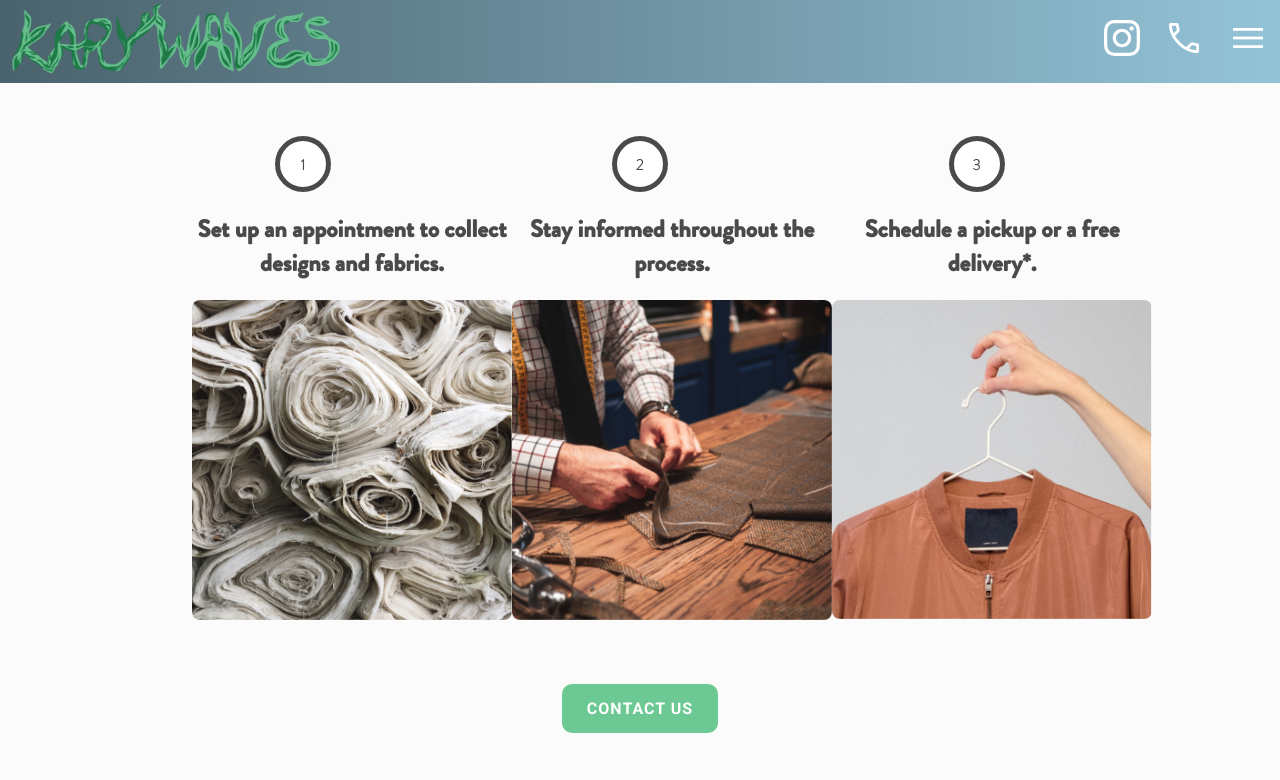
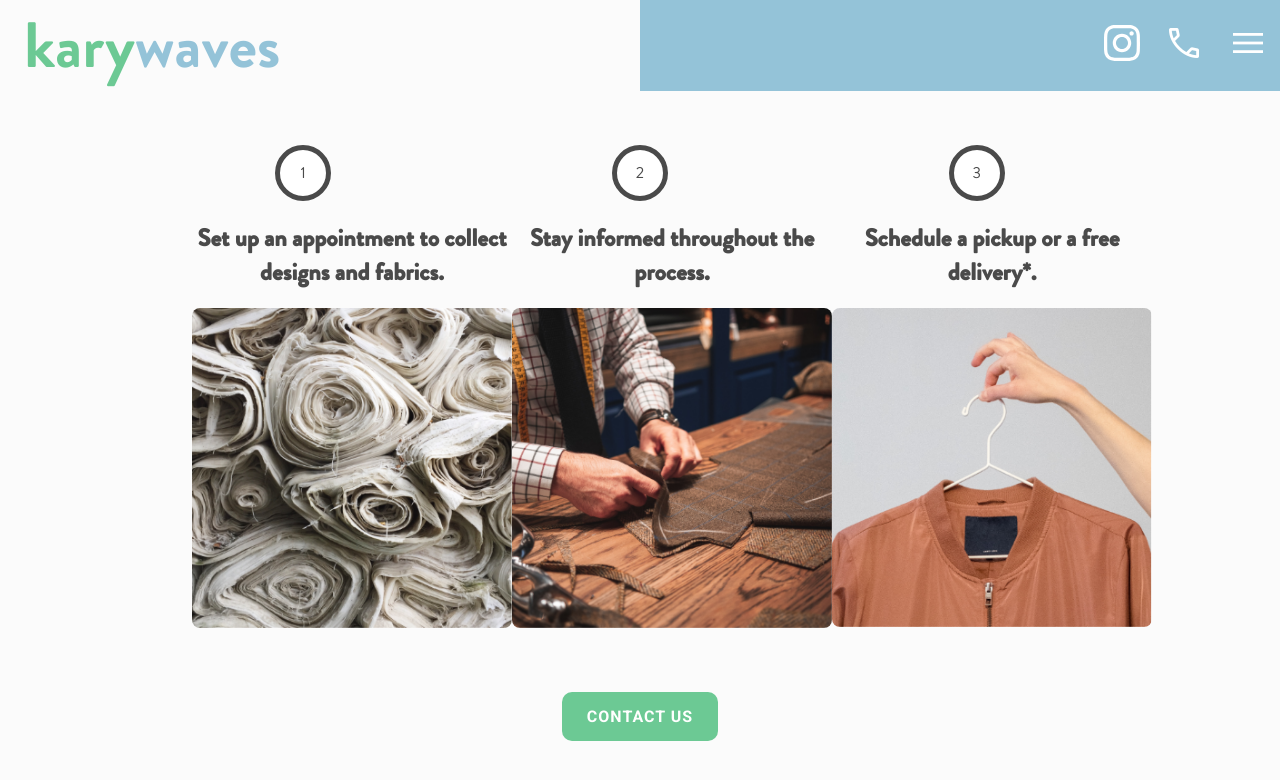
Before and after one commit to kmacancela/kw, a React (Create React App) app: page /how-to in a window 1280 px wide. Shown: the top 780 px of the page. Built offline with nearby package versions, Linux system fonts and the light colour scheme.

Commit message:
adding styling

```diff
--- a/public/index.html
+++ b/public/index.html
@@ -7,6 +7,7 @@
   <meta name="description" content="Web site created using create-react-app" />
   <link href="https://fonts.googleapis.com/css2?family=Roboto:wght@300;400;700&display=swap" rel="stylesheet">
   <link rel="stylesheet" href="https://fonts.googleapis.com/css2?family=Material+Symbols+Outlined" />
+  <link href="https://fonts.googleapis.com/css2?family=Pacifico&display=swap" rel="stylesheet">
   <title>KARY WAVES | Handmade clothing at your doorstep.</title>
 </head>
 <body>
--- a/src/App.css
+++ b/src/App.css
@@ -21,6 +21,7 @@ body {
     background-color: #FBFBFB;
     width: 100vw;
     overflow: hidden;
+    -webkit-font-smoothing: antialiased;
 }
 
 h1 {
--- a/src/components/Contact/Contact.jsx
+++ b/src/components/Contact/Contact.jsx
@@ -1,13 +1,10 @@
 import React, { useEffect, useState } from 'react';
 import { useForm } from "react-hook-form";
 import { useNavigate } from 'react-router-dom'
+import styled from 'styled-components';
 import "./contact.css"
 
 const Contact = ({handleNav}) => {
-    useEffect(() => {
-        handleNav(2);
-    });
-
     const navigate = useNavigate();
     const onClick = (to) => {
         navigate(to);
--- a/src/components/Contact/contact.css
+++ b/src/components/Contact/contact.css
@@ -16,4 +16,4 @@
         .contactForm form .row {
             display: flex; }
             .contactForm form .col {
-                flex: 1; }
+                width: 50%; }
--- a/src/components/Navbar/navbar.css
+++ /dev/null
@@ -1,97 +0,0 @@
-.navbar {
-    display: flex;
-    align-items: center;
-    min-height: 10vh;
-    /* padding: 0 30px; */
-    width: 100vw;
-    background: linear-gradient(
-        to right,
-        transparent 0%,
-        transparent 50%,
-        #94C3D8 50%,
-        #94C3D8 100%
-    );
-    -webkit-transition: background 300ms linear;
-    -ms-transition: background 300ms linear;
-    transition: background 300ms linear; }
-    .navbar:hover {
-        background-position:-50vw; }
-        .navbar:not(.uno):hover .logo img {
-            content: url("../../img/logo-outline-fff.png"); }
-    .navbar .hidden-bg {
-        position: absolute;
-        width: 100vw;
-        min-height: 10vh;
-        background: linear-gradient(
-            to right,
-            transparent 0%,
-            transparent 50%,
-            #94C3D8 50%,
-            #94C3D8 100%
-        );
-        right: 0;
-        left: 0;
-        top: 0;
-        /* bottom: 0; */
-        z-index: -1; }
-    .navbar .left {
-        flex: 1;}
-    .navbar .right {
-        flex: 1;
-        display: flex;
-        justify-content: right; }
-    .navbar.uno {
-        background: linear-gradient(
-        to right,
-        #4A626C 0%,
-        /* #4A626C 50%,
-        #94C3D8 50%,  */
-        #94C3D8 100%
-    );
-    }
-    .navbar.dos {
-        background: linear-gradient(
-        to right,
-        #4A626C 0%,
-        /* #4A626C 50%,
-        #94C3D8 50%,  */
-        #4A626C 100%
-    );
-    }
-    .navbar.start .hidden-bg {
-        /* background: linear-gradient(
-        to right,
-        #94C3D8 0%,
-        #94C3D8 50%,
-        #94C3D8 50%,
-        #94C3D8 100%
-    ); */
-    background-position:50vw;
-    transition: background-position 500ms linear;
-    }
-
-.logo img {
-    width: 22em;
-}
-
-.nav-menu {
-    display: flex;
-    align-items: center; }
-    .nav-menu .nav-item {
-        cursor: pointer;
-        padding: 0 0.75em; }
-        .nav-menu .nav-item span {
-            color: #FFFFFF;
-            font-size: 2.5em; }
-        .nav-menu .nav-item img {
-            width: 2.25em; }
-
-.navbar .logo.hide {
-    opacity: 0;
-}
-.navbar .logo {
-    transition: opacity 500ms ease-in;
-}
-.navbar .logo:not(.hide) {
-    opacity: 1;
-}
--- a/src/components/Navbar/navbar.jsx
+++ b/src/components/Navbar/navbar.jsx
@@ -1,28 +1,66 @@
-import "./navbar.css"
-import Logo from "../../img/logo.png"
+import Logo from "../../img/logo.svg"
 import Instagram from "../../img/instagram.svg"
 import { Link, useNavigate } from 'react-router-dom';
 import React, { useEffect } from 'react';
+import styled from 'styled-components';
 
-const Navbar = ({nav, handleNav}) => {
+const Navbar = () => {
+    const Navbar = styled.div`
+        display: flex;
+        align-items: center;
+        min-height: 10vh;
+        width: 100vw;
+        background: linear-gradient(
+            to right,
+            transparent 0%,
+            transparent 50%,
+            #94C3D8 50%,
+            #94C3D8 100%
+        );
+        -webkit-transition: background 300ms linear;
+        -ms-transition: background 300ms linear;
+        transition: background 300ms linear;
+    `;
+    const Left = styled.div`
+        flex: 1;
+    `;
+    const Right = styled.div`
+        flex: 1;
+        display: flex;
+        justify-content: right;
+    `;
+    const LogoContainer = styled.div`
+        transition: opacity 500ms ease-in;
+        padding-left: 1.5em
+    `;
+    const LogoSpan = styled.span`
+        font-family: 'BrandonGrotesque-Bold';
+        font-size: 4em;
+        text-decoration: none;
+        color: #6CC994;
+    `;
+    const LogoSpanNext = styled(LogoSpan)`
+        color: #94C3D8;
+    `;
+    const NavMenu = styled.div`
+        display: flex;
+        align-items: center;
+    `;
+    const NavItem = styled.div`
+        cursor: pointer;
+        padding: 0 0.75em;
+    `;
+    const NavItemSpan = styled.span`
+        color: #FFFFFF;
+        font-size: 2.5em;
+    `;
+    const NavItemImg = styled.img`
+        width: 2.25em;
+    `;
+
     const navigate = useNavigate();
     const onClick = (to) => {
         navigate(to);
-    }
-
-    var navbarEl = document.querySelector(".navbar");
-    switch(nav) {
-        case 0:
-            if(navbarEl) navbarEl.classList.remove("uno");
-            break;
-        case 1:
-            if(navbarEl) navbarEl.classList.add("uno");
-            break;
-        case 2:
-            if(navbarEl) navbarEl.classList.add("dos");
-            break;
-        default:
-            console.log("default");
     }
 
     useEffect(() => {
@@ -31,33 +69,30 @@ const Navbar = ({nav, handleNav}) => {
     }, []);
 
     return (
-        <div className="navbar">
-            <div className="left">
-                <div className="logo hide">
-                    <Link to="/" onClick={() => handleNav(0)}>
-                        <img src={Logo} alt="" />
-                    </Link>
-                </div>
-            </div>
-            <div className="right">
-                <div className="nav-menu">
-                    <div className="nav-item" onClick={()=>onClick("/hi")}>
-                        <img src={Instagram} alt="instagram" />
-                    </div>
-                    <div className="nav-item" onClick={()=>onClick("/hi")}>
-                        <span className="material-symbols-outlined">
+        <Navbar>
+            <Left>
+                <LogoContainer className="logo">
+                    <LogoSpan>kary</LogoSpan><LogoSpanNext>waves</LogoSpanNext>
+                </LogoContainer>
+            </Left>
+            <Right>
+                <NavMenu>
+                    <NavItem onClick={()=>onClick("/hi")}>
+                        <NavItemImg src={Instagram} alt="instagram" />
+                    </NavItem>
+                    <NavItem onClick={()=>onClick("/hi")}>
+                        <NavItemSpan className="material-symbols-outlined">
                             call
-                        </span>
-                    </div>
-                    <div className="nav-item" onClick={()=>onClick("/hi")}>
-                        <span className="material-symbols-outlined">
+                        </NavItemSpan>
+                    </NavItem>
+                    <NavItem onClick={()=>onClick("/hi")}>
+                        <NavItemSpan className="material-symbols-outlined">
                             menu
-                        </span>
-                    </div>
-                </div>
-            </div>
-            <div className="hidden-bg"></div>
-        </div>
+                        </NavItemSpan>
+                    </NavItem>
+                </NavMenu>
+            </Right>
+        </Navbar>
     )
 }
 
--- a/src/components/intro/intro.css
+++ /dev/null
@@ -1,22 +0,0 @@
-.page .left {
-    flex: 1;
-    min-width: 50vw;
-    background-image: url("../../img/main.png");
-    background-size: cover; }
-.page .right {
-    flex: 1;
-    display: flex;
-    align-items: center;
-    padding: 0 50px; }
-    .page .right .wrapper h3 {
-        padding-right: 50px; }
-
-#intro .right .wrapper.hide {
-    opacity: 0;
-}
-#intro .right .wrapper {
-    transition: opacity 500ms ease-in;
-}
-#intro .right .wrapper:not(.hide) {
-    opacity: 1;
-}
--- a/src/components/intro/intro.jsx
+++ b/src/components/intro/intro.jsx
@@ -1,8 +1,28 @@
-import "./intro.css"
 import { useNavigate } from 'react-router-dom'
 import React, { useEffect } from 'react';
+import styled from 'styled-components';
+import CoverImg from '../../img/main.png';
 
 const Intro = ({ handleNav }) => {
+    const Intro = styled.div``;
+    const Left = styled.div`
+        flex: 1;
+        min-width: 50vw;
+        background-image: url(${CoverImg});
+        background-size: cover;
+    `;
+    const Right = styled.div`
+        flex: 1;
+        display: flex;
+        align-items: center;
+        padding: 0 50px;
+    `;
+    const Title = styled.h3`
+        padding-right: 50px;
+    `;
+    const Wrapper = styled.div`
+        transition: opacity 500ms ease-in;
+    `;
 
     useEffect(() => {
         handleNav(0);
@@ -13,22 +33,17 @@ const Intro = ({ handleNav }) => {
         navigate(to);
     }
 
-    useEffect(() => {
-            var wrapperEl = document.getElementById("intro").getElementsByClassName("wrapper")[0];
-            if(wrapperEl) wrapperEl.classList.remove("hide");
-    }, []);
-
     return (
-        <div id="intro" className="page">
-            <div className="left"></div>
-            <div className="right">
-                <div className="wrapper hide">
+        <Intro id="intro" className="page">
+            <Left></Left>
+            <Right>
+                <Wrapper>
                     <h1>We make clothes,<br/>so you don't have to.</h1>
-                    <h3><b>Let us help.</b> We collaborate with independent labels to deliver quality clothing at your doorsteps. Based in New York City, we have worked with top designers and startups to bring your designs into products.</h3>
+                    <Title><b>Let us help.</b> We collaborate with independent labels to deliver quality clothing at your doorsteps. Based in New York City, we have worked with top designers and startups to bring your designs into products.</Title>
                     <button onClick={()=>onClick("/how-to")}>Learn more</button>
-                </div>
-            </div>
-        </div>
+                </Wrapper>
+            </Right>
+        </Intro>
     )
 }
 
```
Also changed, not shown: src/img/logo.svg (added).
